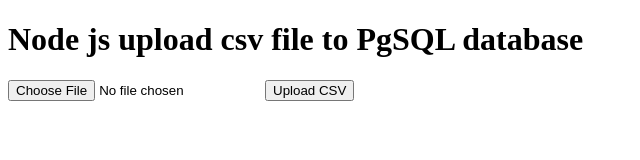
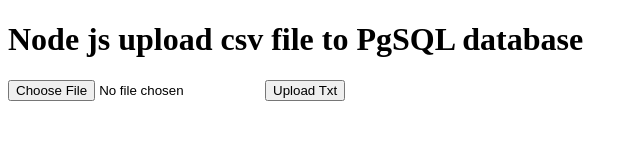
Before and after one commit to salmannaqvi12/ChartingApi, a website: page index.html in a window 1280 px wide. Shown: the full height of the page, 0-640 px from the left. Drawn offline with Linux system fonts and the light colour scheme.

Commit message:
more changes for deployment

```diff
--- a/index.html
+++ b/index.html
@@ -9,7 +9,7 @@
       <h1>Node js upload csv file to PgSQL database</h1>
       <form action="/uploadfile" enctype="multipart/form-data" method="post">
         <input type="file" name="uploadfile" accept='csv' >
-        <input type="submit" value="Upload CSV">
+        <input type="submit" value="Upload Txt">
       </form>
     </body>
 </html>
--- a/package.json
+++ b/package.json
@@ -3,6 +3,8 @@
   "version": "1.0.0",
   "description": "",
   "main": "index.js",
+  "engines": {
+    "node": "18.12.1"},
   "scripts": {
     "start": "node App.js",
     "test": "echo \"Error: no test specified\" && exit 1"
```
